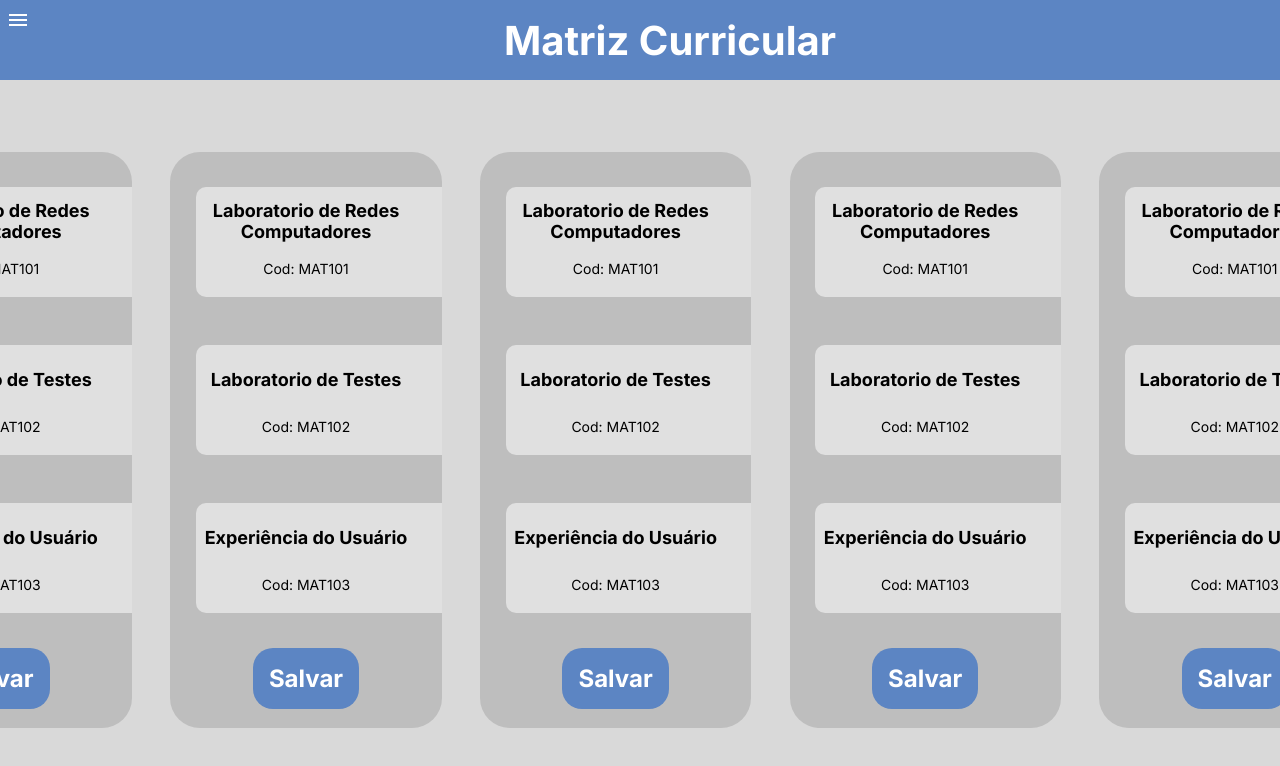
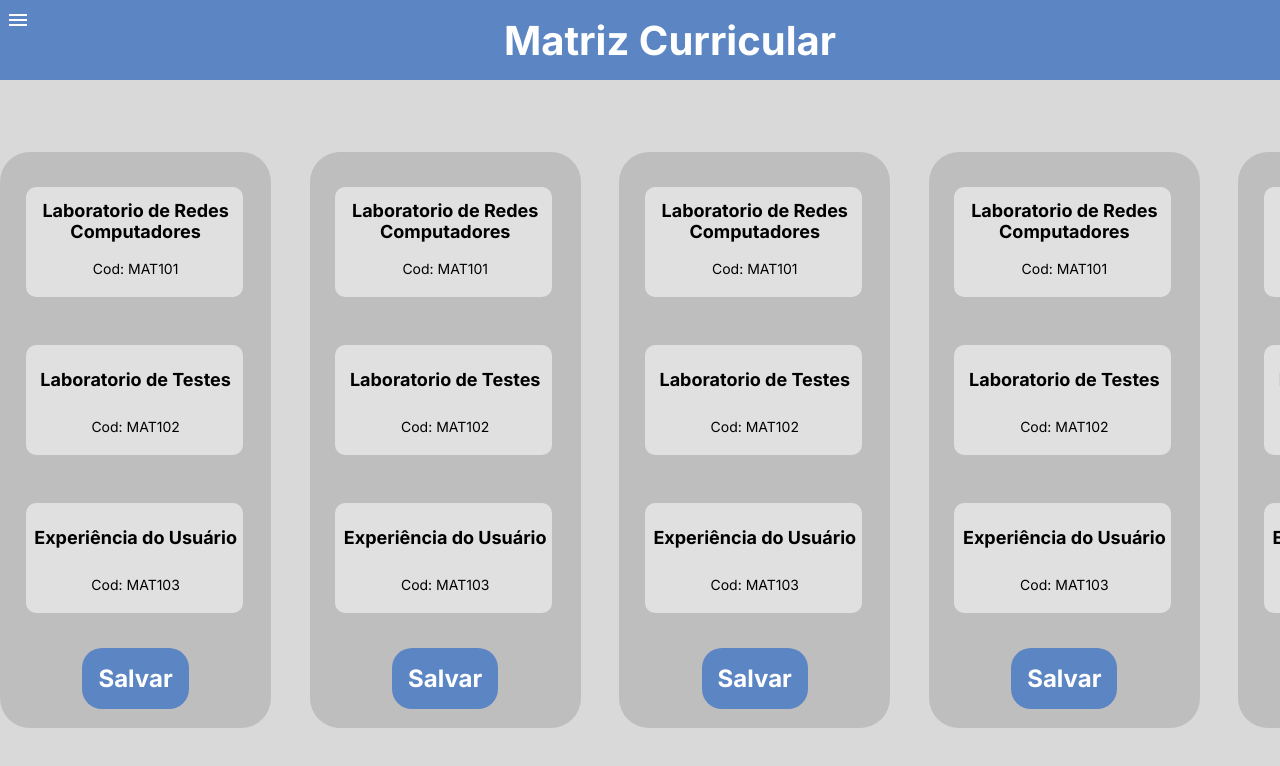
Before and after one commit to Doardot/MatrizCurricular-Frontend, a Next.js app: page /disciplinas in a window 1280 px wide. Shown: the top 766 px of the page. Built offline with nearby package versions, Linux system fonts and the light colour scheme.

Commit message:
[WIP] Fixing horizontal overflow issues and cards size

```diff
--- a/src/app/disciplinas/styles.css
+++ b/src/app/disciplinas/styles.css
@@ -1,5 +1,5 @@
 .body {
-    height: 100vh;
+    height: 80vh;
     width: 100vw;
     background-color: rgba(217, 217, 217, 1);
 }
@@ -20,4 +20,5 @@
     flex-direction: row;
     gap: 3vw;
     height: 80%;
+    width: 100%;
 }
--- a/src/components/SemestreContainer/index.css
+++ b/src/components/SemestreContainer/index.css
@@ -26,7 +26,6 @@
 
 .cardContainer{
     height: 15vh;
-    width: 100%;
+    width: 80%;
     margin: 2vh 2vw;
-
 }
```
Also changed, not shown: src/components/SemestreContainer/index.tsx (indentation only).
